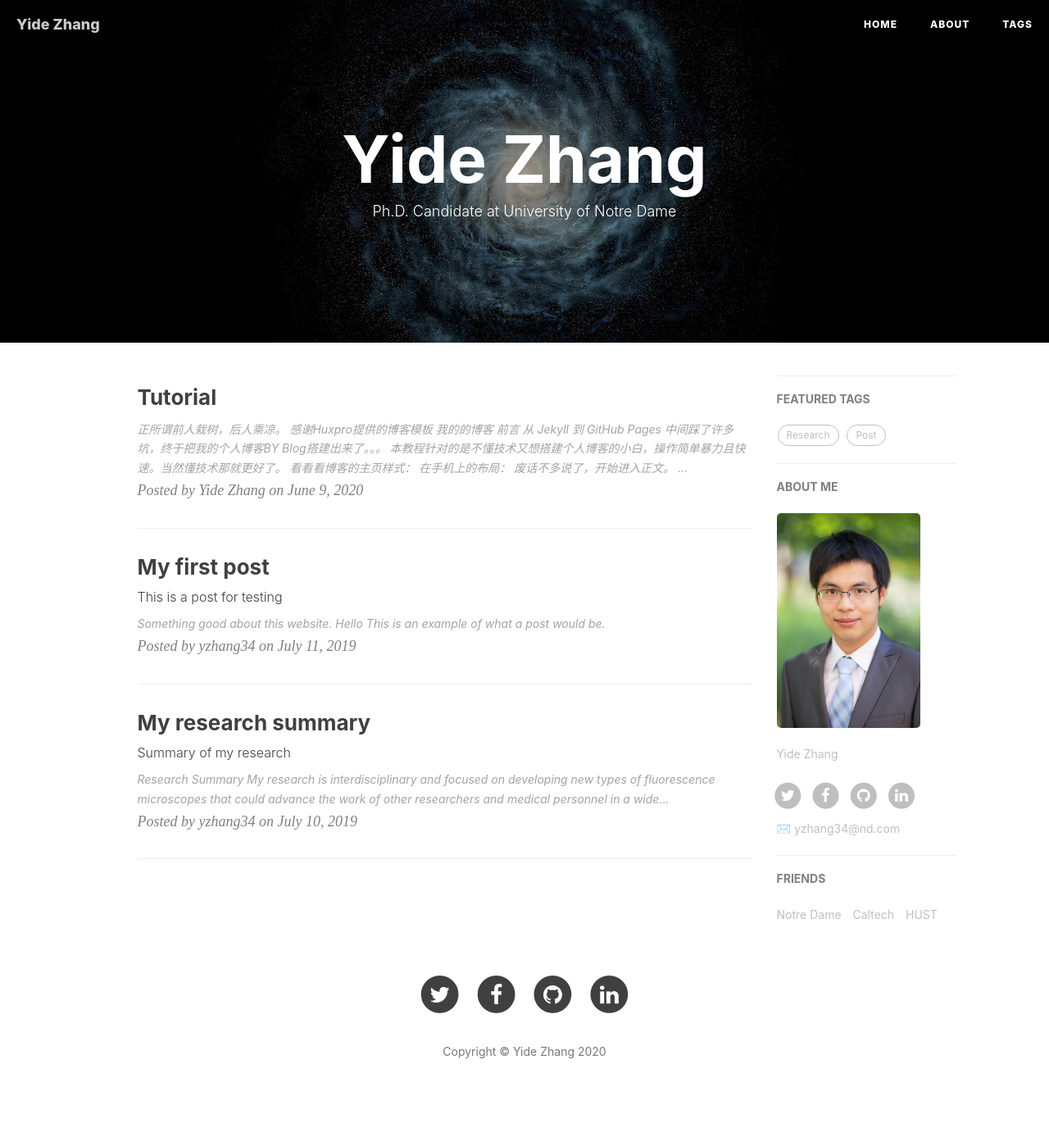
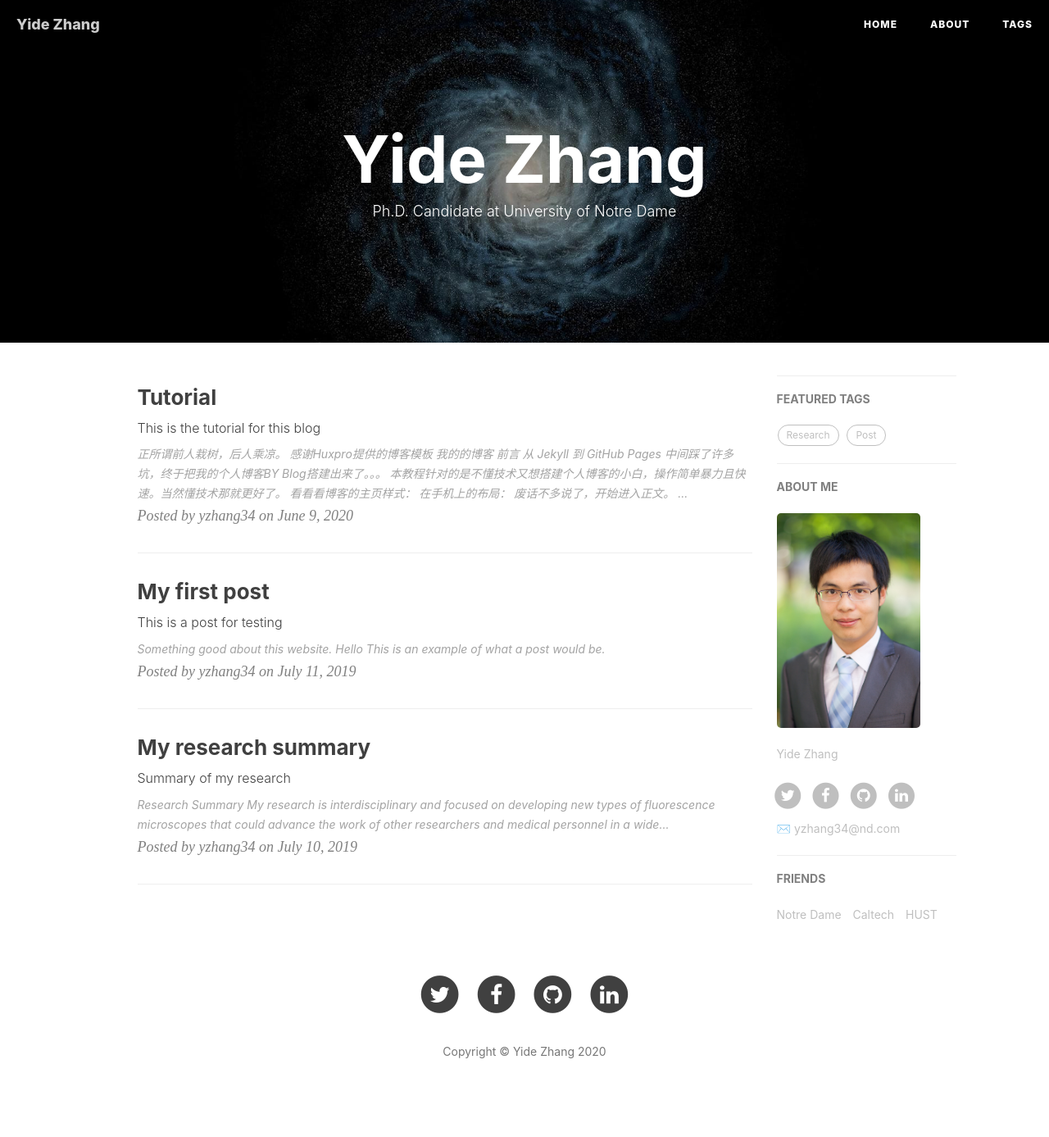
Before and after one commit to yzhang34/yzhang34.github.io, a Jekyll site: the page built from index.html, in a window 1280 px wide. Shown: the whole page at 82% size. Built offline with Jekyll 4.4.1, drawn with Linux system fonts in a browser that asks for light colours; nearby versions of some CDN libraries; the list of posts is cut into pages by our own code; comment, search, counter and statistics services are not loaded.

Commit message:
add tutorial

```diff
--- a/_posts/2020-06-09-Tutorial.md
+++ b/_posts/2020-06-09-Tutorial.md
@@ -1,3 +1,16 @@
+---
+layout:     post
+title:      Tutorial
+subtitle:   This is the tutorial for this blog
+date:       2020-06-09
+author:     yzhang34
+header-img: img/post-bg-2015.jpg
+catalog: true
+tags:
+    - Post
+---
+
+
 > 正所谓前人栽树，后人乘凉。
 >
 > 感谢[Huxpro](https://github.com/huxpro)提供的博客模板
```
